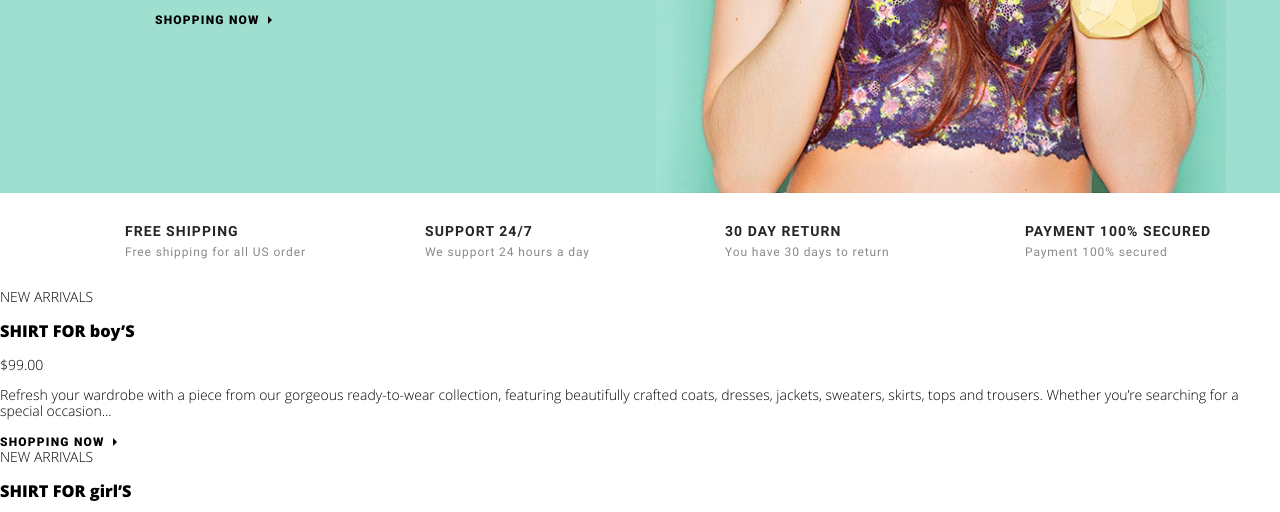
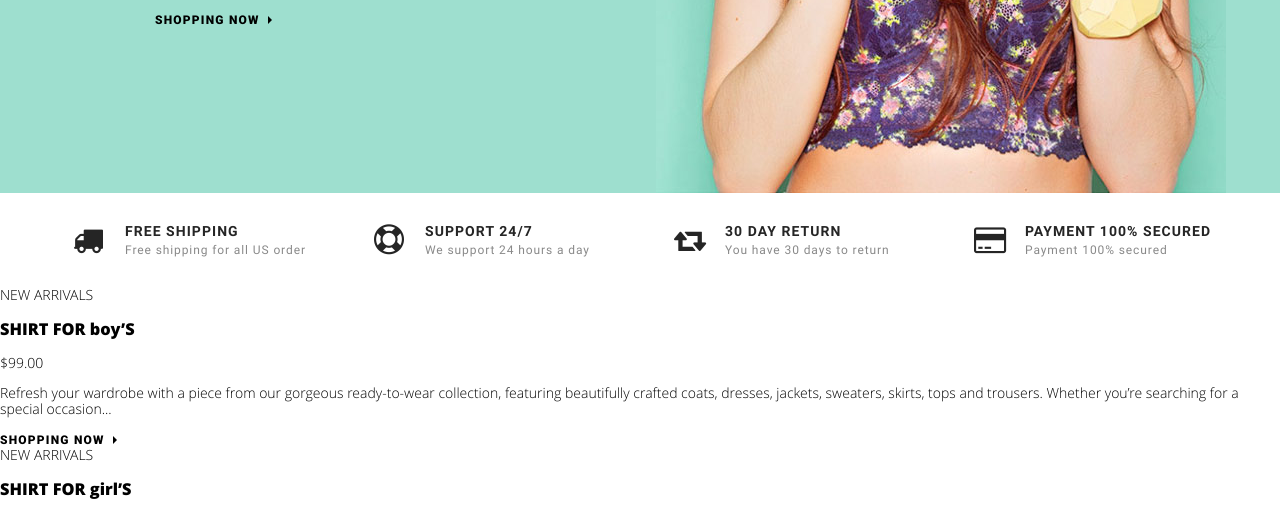
Before and after one commit to ozz-rjq/mstore, a website: page app/index.html in a window 1280 px wide. Shown: the part 548-1060 px from the top of the page. Drawn offline with Linux system fonts and the light colour scheme.

Commit message:
Add features icons

```diff
--- a/app/index.html
+++ b/app/index.html
@@ -83,22 +83,22 @@
 		</div>
 
 		<section class="features">
-				<section class="features__item">
+				<section class="features__item  features__item--shipping">
 					<h2 class="features__title">FREE SHIPPING</h2>
 					<p class="features__desc">Free shipping for all US order</p>
 				</section>
 
-				<section class="features__item">
+				<section class="features__item  features__item--support">
 					<h2 class="features__title">SUPPORT 24/7</h2>
 					<p class="features__desc">We support 24 hours a day</p>
 				</section>
 
-				<section class="features__item">
+				<section class="features__item  features__item--return">
 					<h2 class="features__title">30 Day Return</h2>
 					<p class="features__desc">You have 30 days to return</p>
 				</section>
 
-				<section class="features__item">
+				<section class="features__item  features__item--payment">
 					<h2 class="features__title">Payment 100% secured</h2>
 					<p class="features__desc">Payment 100% secured</p>
 				</section>
--- a/app/sass/blocks/features.scss
+++ b/app/sass/blocks/features.scss
@@ -13,10 +13,30 @@
 .features__item{
   padding-left: 70px;
   width: 200px;
+
+  background-image: url("../img/sprite.png");
+  background-repeat: no-repeat;
+
+  &--shipping{
+    background-position: 19px -280px;
+  }
+
+  &--support{
+    background-position: 19px -330px;
+  }
+
+  &--return{
+    background-position: 19px -374px;
+  }
+
+  &--payment{
+    background-position: 19px -418px;
+  }
 }
 
 .features__title{
   margin: 0;
+  margin-bottom: -2px;
 
   font-family: $roboto;
   font-size: 14px;
```
Also changed, not shown: app/css/style.css, app/css/style.min.css.
